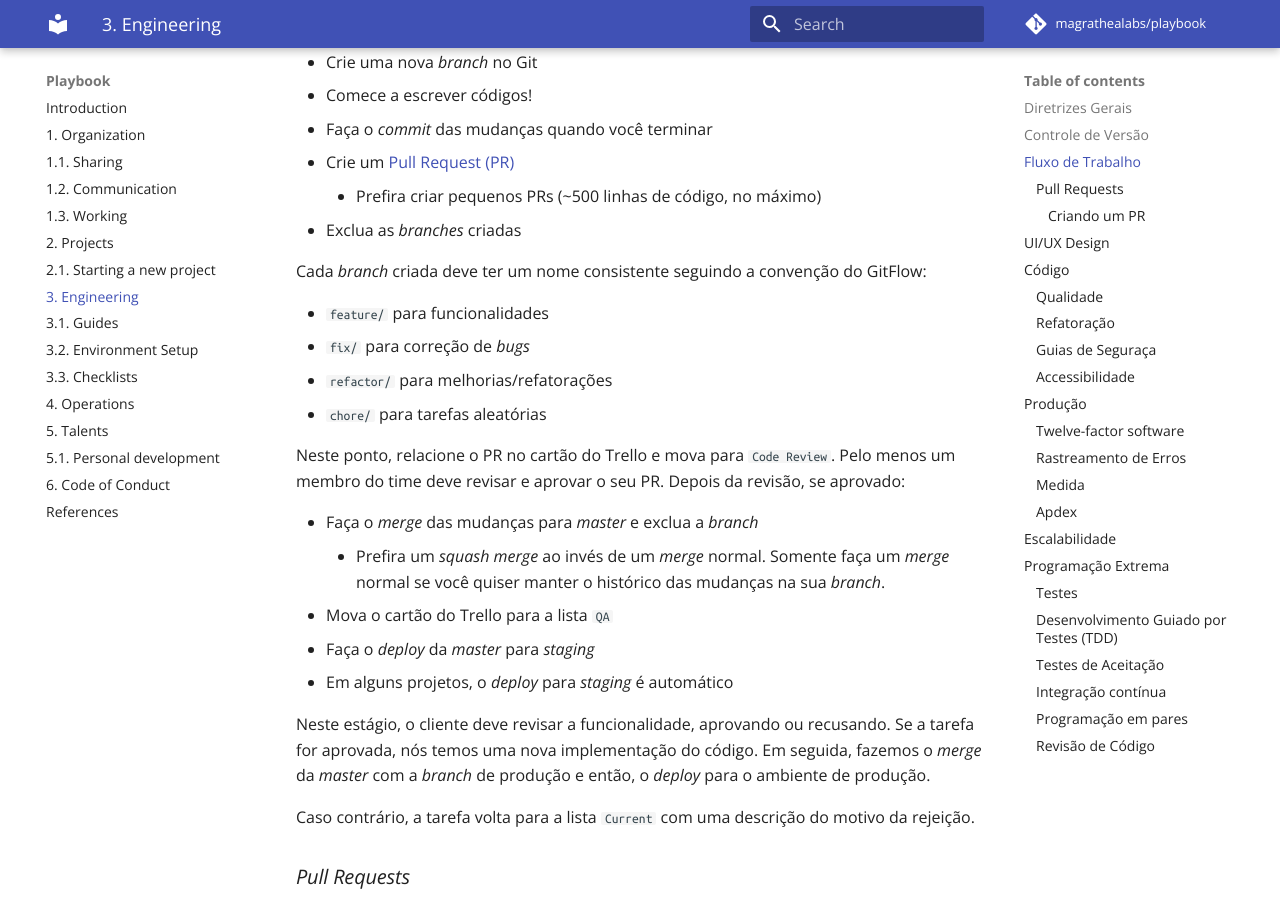
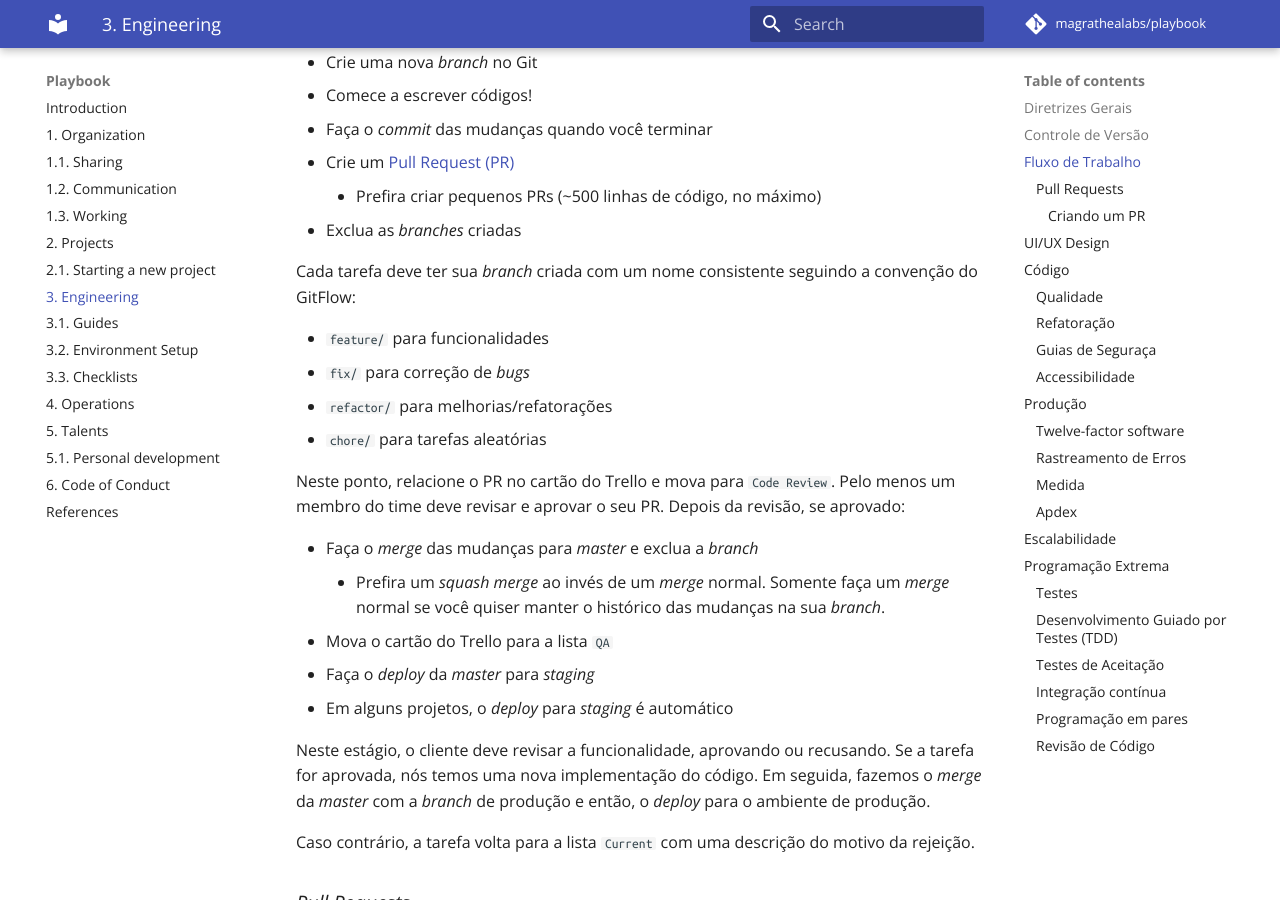
Before and after one commit to magrathealabs/playbook, an MkDocs documentation site: the page built from docs/3-engineering.md, in a window 1280 px wide and 900 px high, scrolled down 1102 px. Built offline with MkDocs 1.6.1 and Material for MkDocs 9.7.7, drawn with Linux system fonts in a browser that asks for light colours; comment, search, counter and statistics services are not loaded.

Commit message:
Update docs/3-engineering.md
Co-Authored-By: alfakini <fachini@magrathealabs.com>

```diff
--- a/docs/3-engineering.md
+++ b/docs/3-engineering.md
@@ -36,7 +36,7 @@ Nós usamos o protocolo de desenvolvimento [GitFlow](http://nvie.com/posts/a-suc
     * Prefira criar pequenos PRs (~500 linhas de código, no máximo)
 * Exclua as *branches* criadas
 
-Cada *branch* criada deve ter um nome consistente seguindo a convenção do GitFlow:
+Cada tarefa deve ter sua *branch* criada com um nome consistente seguindo a convenção do GitFlow:
 
 * `feature/` para funcionalidades
 * `fix/` para correção de *bugs*
```
